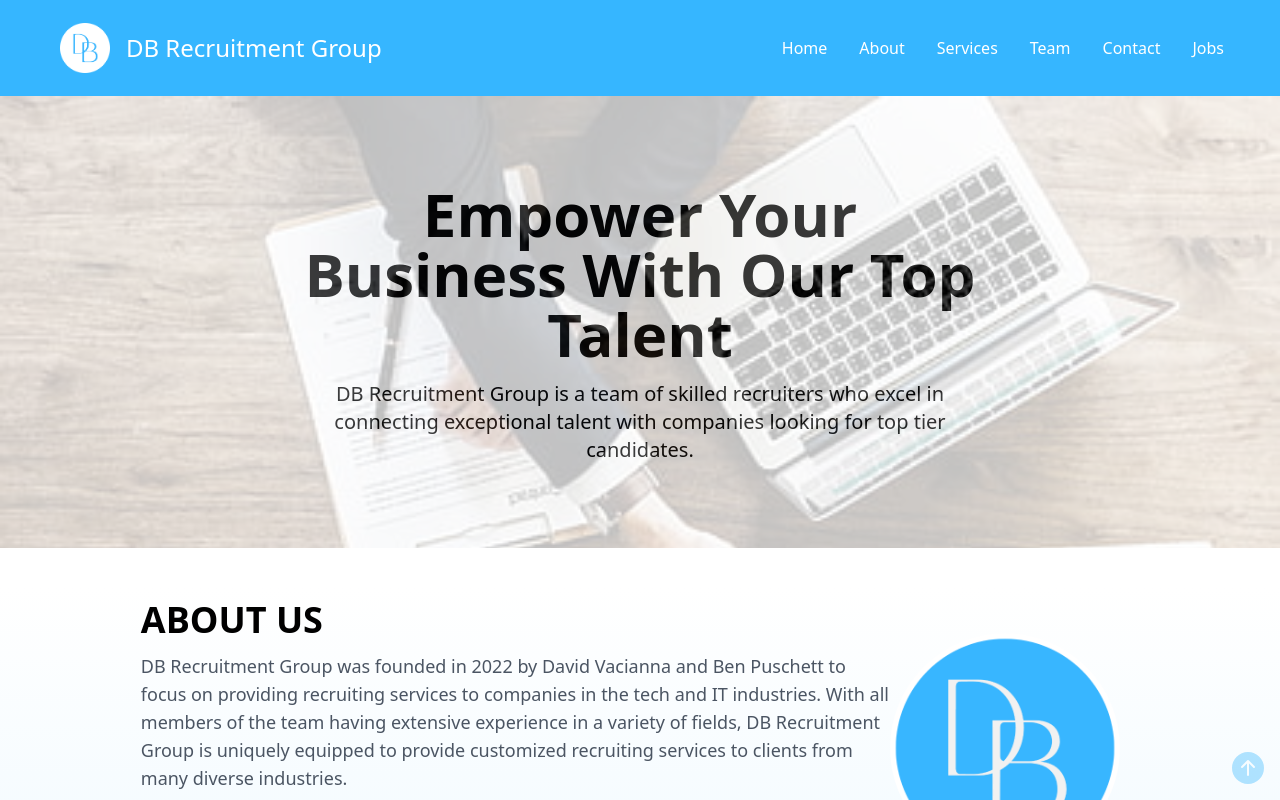
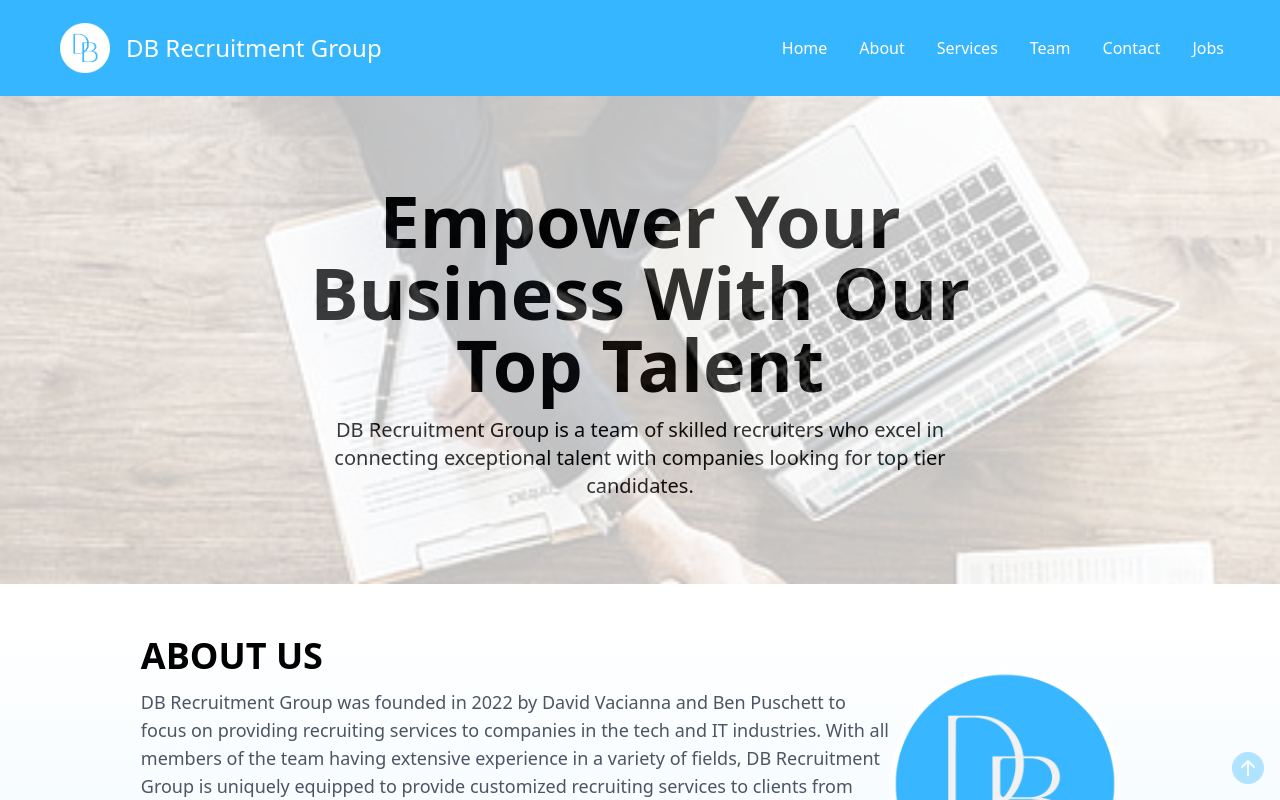
Before and after one commit to andrewjulian/dbrecruitment-website, a React (Vite) app: page / in a window 1280 px wide. Shown: the top 800 px of the page. Built offline with nearby package versions, Linux system fonts and the light colour scheme.

Commit message:
desktop hero text header size

```diff
--- a/src/Components/Hero.jsx
+++ b/src/Components/Hero.jsx
@@ -10,7 +10,7 @@ const Hero = () => {
       <div className="flex min-h-[90%] items-center justify-center">
         <div className="mx-auto mt-5 max-w-screen-xl px-4 py-1 text-center">
           <div className="mr-auto lg:col-span-7">
-            <h1 className="mb-4 max-w-2xl text-4xl font-extrabold text-black md:text-5xl xl:text-6xl">
+            <h1 className="mb-4 max-w-2xl text-4xl font-extrabold text-black md:text-5xl xl:text-7xl">
               Empower Your Business With Our Top Talent
             </h1>
             <p className="font-italic mb-2 max-w-2xl text-black md:text-lg lg:mb-4 lg:text-xl">
```
